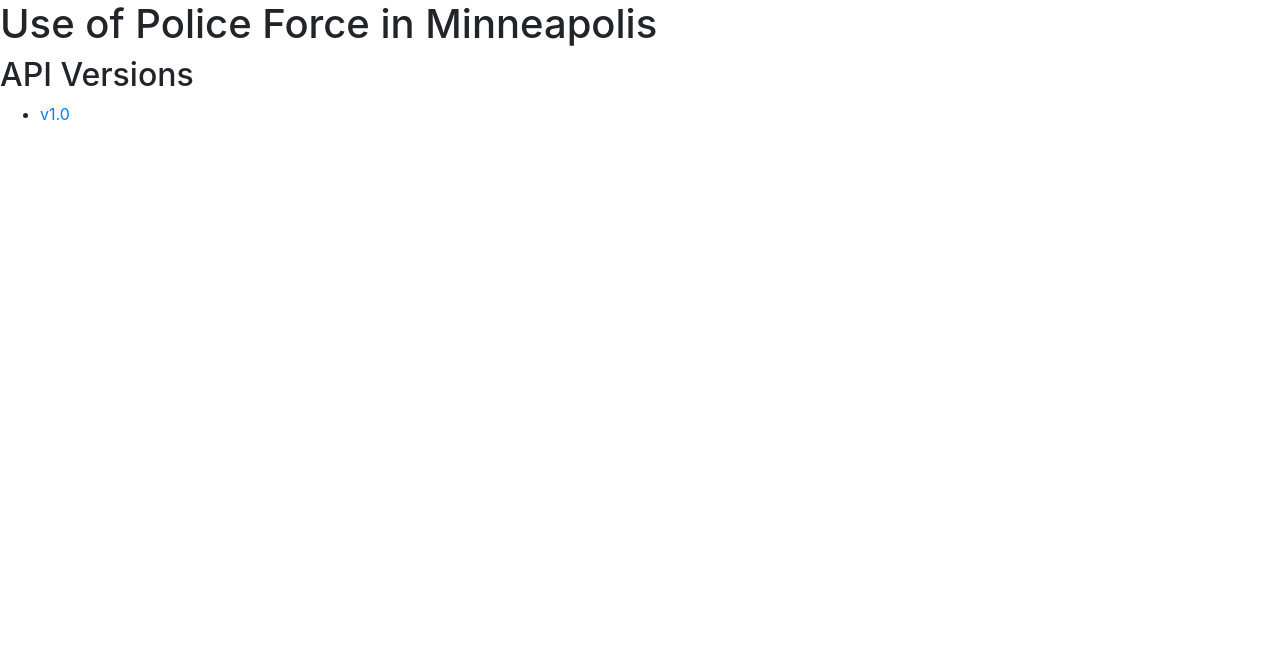
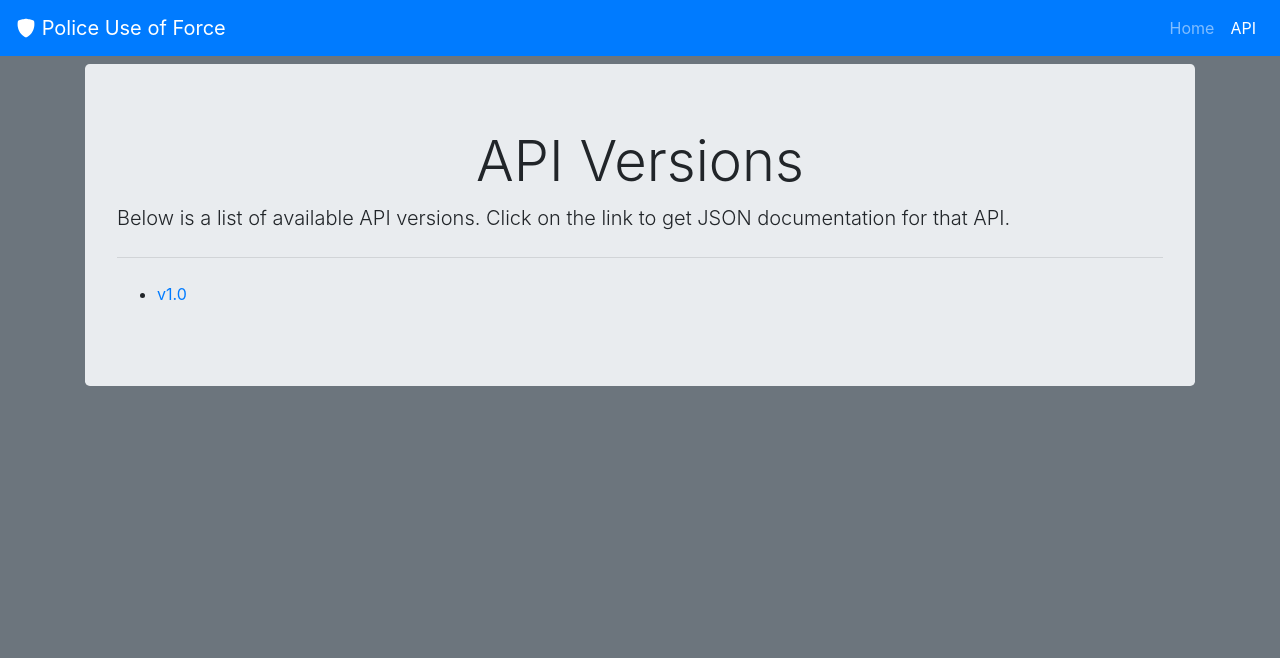
Before and after one commit to 12wollmana/UMN-Data_Analytics-Project_02, a Flask app: page /api in a window 1280 px wide. Shown: the top 658 px of the page. Before the commit the page ends 120 px from the top, so only its background shows below. Run offline with Flask 2, Linux system fonts and the light colour scheme.

Commit message:
Updated API versions page with style.

```diff
--- a/templates/api_versions.html
+++ b/templates/api_versions.html
@@ -8,11 +8,42 @@
     <!-- Bootstrap CSS -->
     <link rel="stylesheet" href="https://cdn.jsdelivr.net/npm/bootstrap@4.5.3/dist/css/bootstrap.min.css" integrity="sha384-TX8t27EcRE3e/ihU7zmQxVncDAy5uIKz4rEkgIXeMed4M0jlfIDPvg6uqKI2xXr2" crossorigin="anonymous">
 
-    <title>API Versions</title>
+    <!-- Our CSS -->
+    <link rel="stylesheet" type="text/css" href="../static/css/index.css">
+    <title>Police Use of Force | API</title>
   </head>
   <body>
-    <h1>Use of Police Force in Minneapolis</h1>
-    <h2>API Versions</h2>
+
+    <nav class="navbar fixed-top navbar-expand-lg navbar-dark bg-primary">
+      <a class="navbar-brand mr-auto" href="/">
+        <svg width="1em" height="1em" viewBox="0 0 16 16" class="bi bi-shield-fill" fill="currentColor" xmlns="http://www.w3.org/2000/svg">
+          <path fill-rule="evenodd" d="M5.187 1.025C6.23.749 7.337.5 8 .5c.662 0 1.77.249 2.813.525a61.09 61.09 0 0 1 2.772.815c.528.168.926.623 1.003 1.184.573 4.197-.756 7.307-2.367 9.365a11.191 11.191 0 0 1-2.418 2.3 6.942 6.942 0 0 1-1.007.586c-.27.124-.558.225-.796.225s-.526-.101-.796-.225a6.908 6.908 0 0 1-1.007-.586 11.192 11.192 0 0 1-2.417-2.3C2.167 10.331.839 7.221 1.412 3.024A1.454 1.454 0 0 1 2.415 1.84a61.11 61.11 0 0 1 2.772-.815z"/>
+        </svg>
+        Police Use of Force
+      </a>
+      <button class="navbar-toggler" type="button" data-toggle="collapse" data-target="#navbarSupportedContent" aria-controls="navbarSupportedContent" aria-expanded="false" aria-label="Toggle navigation">
+        <span class="navbar-toggler-icon"></span>
+      </button>
+
+      <div class="collapse navbar-collapse" id="navbarSupportedContent">
+        <ul class="navbar-nav ml-auto">
+          <li class="nav-item">
+            <a class="nav-link" href="/">Home</a>
+          </li>
+          <li class="nav-item active">
+            <a class="nav-link" href="/api">API <span class="sr-only">(current)</span></a>
+          </li>
+        </ul>
+      </div>
+    </nav>
+    <main>
+      <div class="container">
+        <div class="row">
+          <div class="col-12">
+            <div class="jumbotron">
+              <h1 class="display-4">API Versions</h1>
+              <p class="lead">Below is a list of available API versions. Click on the link to get JSON documentation for that API.</p>
+              <hr class="my-4">
               <ul>
                 {% for version in versions %}
                 <li>
@@ -22,6 +53,13 @@
                 </li>
                 {% endfor %}
               </ul>
+            </div>
+          </div>
+        </div>
+      </div>
+
+    </main>
+
 
     <!-- Bootstrap -->
     <script src="https://code.jquery.com/jquery-3.5.1.slim.min.js" integrity="sha384-DfXdz2htPH0lsSSs5nCTpuj/zy4C+OGpamoFVy38MVBnE+IbbVYUew+OrCXaRkfj" crossorigin="anonymous"></script>
--- a/templates/index.html
+++ b/templates/index.html
@@ -58,8 +58,6 @@
               <span class="city text-muted">Minneapolis</span>
             </h1>
             <hr class="my-4">
-
-
           </div>
         </div>
         <!-- City Map -->
@@ -152,8 +150,6 @@
             </button>
           </div>
         </div>
-
-
       </form>
     </nav>
   </footer>
```
Lines whose indentation alone changed are shown as unchanged.
